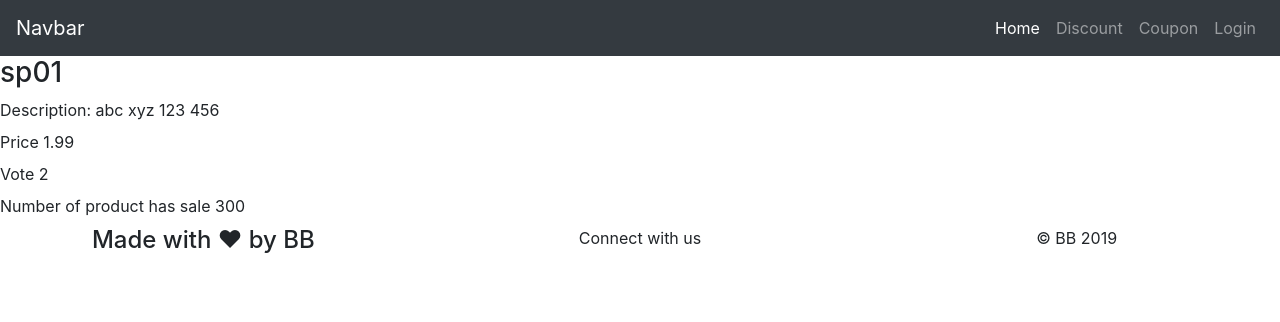
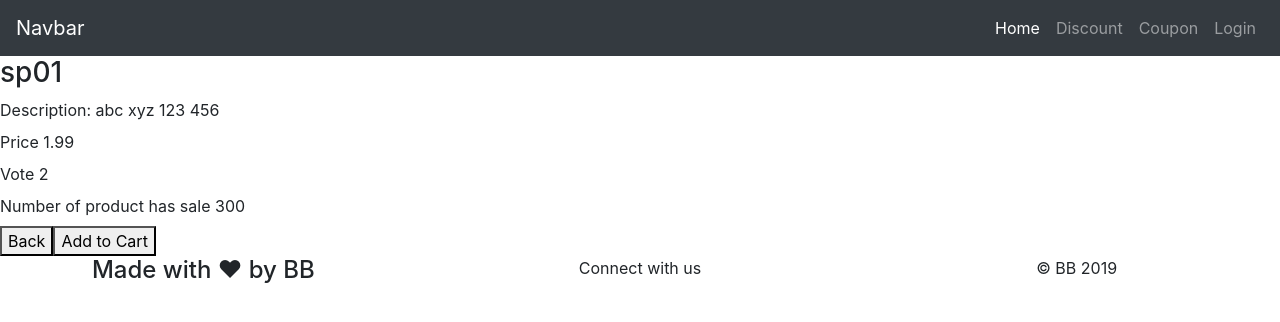
Before and after one commit to BeBuNNL/training, an Angular app in the folder Project1/: page /product/sp01 in a window 1280 px wide. Shown: the top 322 px of the page. Built offline with nearby package versions, Linux system fonts and the light colour scheme.

Commit message:
update #1

```diff
--- a/Project1/src/app/app-routing.module.ts
+++ b/Project1/src/app/app-routing.module.ts
@@ -11,8 +11,9 @@ const routes: Routes = [
   {path: '', component: HomepageComponent},
   {path: 'login', component: LoginComponent},
   {path: 'cart', component: CartComponent},
-  {path: 'product', component: ProductComponent},
-  {path: 'product/:key', component: ProductDetailComponent}
+  {path: 'product', redirectTo: ''},
+  {path: 'product/:key', component: ProductDetailComponent},
+  {path: 'addtocart/:key/:sl', component: CartComponent}
 ];
 
 @NgModule({
--- a/Project1/src/app/login/login.component.html
+++ b/Project1/src/app/login/login.component.html
@@ -57,7 +57,7 @@
                   <button class="btn btn-light mr-2" type="button">
                     Sign up
                   </button>
-                  <button routerLink="/home" class="btn btn-primary" type="submit" [disabled]="fLogin.invalid">
+                  <button routerLink="" class="btn btn-primary" type="submit" [disabled]="fLogin.invalid">
                     Sign in&nbsp;
                     <i class="fas fa-sign-in-alt"></i>
                   </button>
--- a/Project1/src/app/product-detail/product-detail.component.html
+++ b/Project1/src/app/product-detail/product-detail.component.html
@@ -7,5 +7,7 @@
         <br><label>Vote</label> {{prod.vote}}
         <br><label>Number of product has sale</label> {{prod.cop}}
     </div>
+    <button (click)="gotoProducts()">Back</button>
+    <button (click)="addtoCart(prod)">Add to Cart</button>
 </div>
 <app-footer></app-footer>
--- a/Project1/src/app/product-detail/product-detail.component.ts
+++ b/Project1/src/app/product-detail/product-detail.component.ts
@@ -29,4 +29,8 @@ export class ProductDetailComponent implements OnInit {
   gotoProducts(){
     this.router.navigate(['/product']);
   }
+
+  addtoCart(productx: product){
+    this.router.navigate(['/addtocart', productx.name, 12]);
+  }
 }
```
